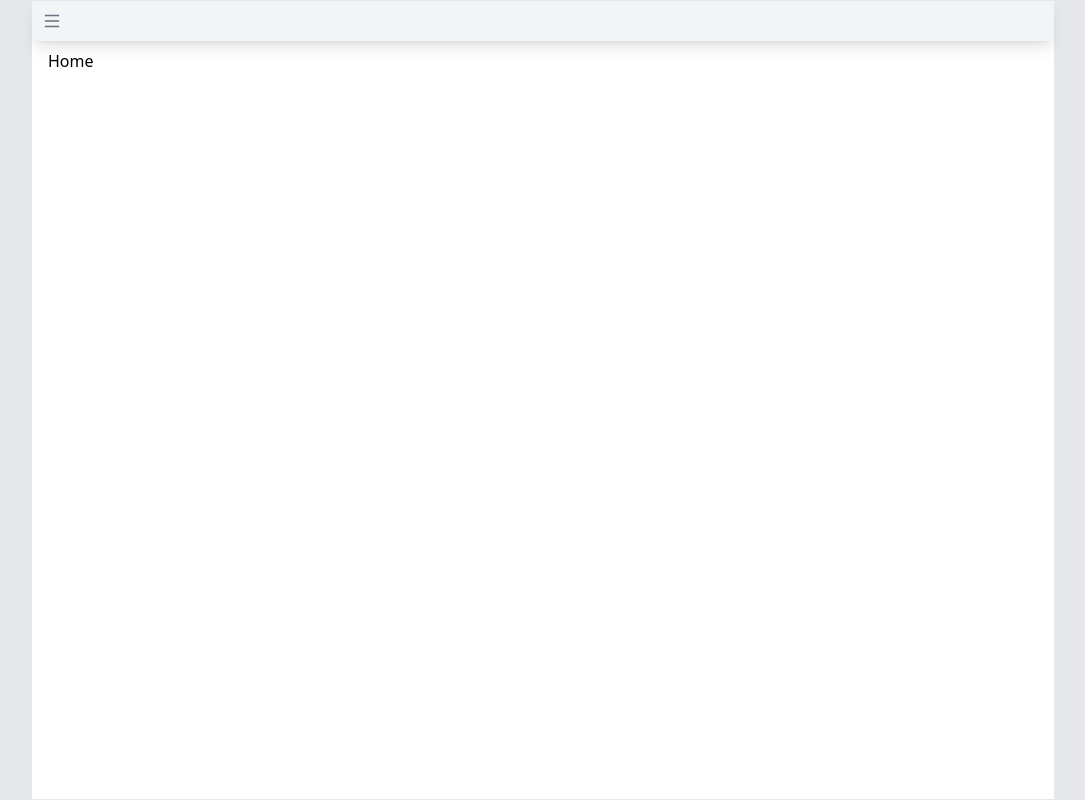
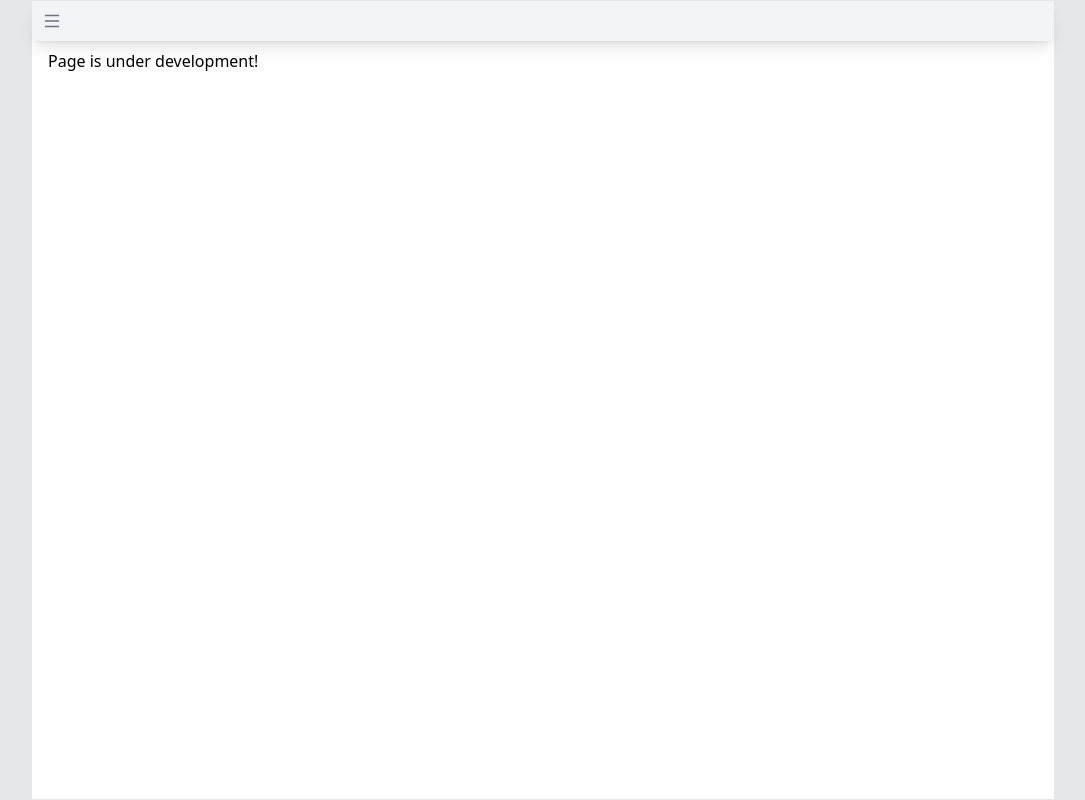
Before and after one commit to BudiSetyo/react-boil, a React (Vite) app: page / in a window 1280 px wide. Shown: the whole page, without its empty margins (97-1182 px from the left). Built offline with nearby package versions, Linux system fonts and the light colour scheme.

Commit message:
add: notice in home page

```diff
--- a/src/pages/home/index.jsx
+++ b/src/pages/home/index.jsx
@@ -1,7 +1,7 @@
 const Home = () => {
   return (
     <div>
-      <p>Home</p>
+      <p>Page is under development!</p>
     </div>
   );
 };
```
